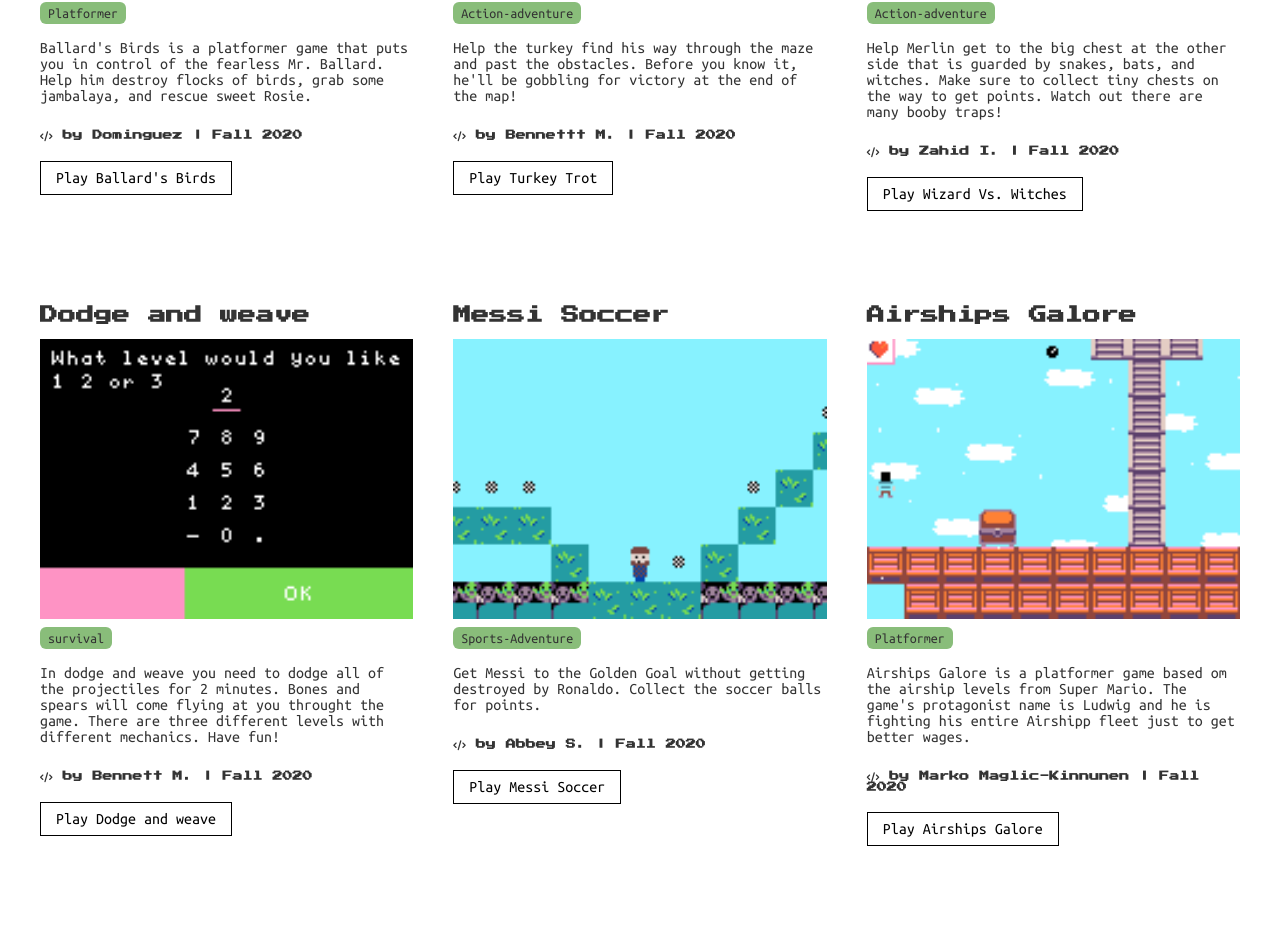
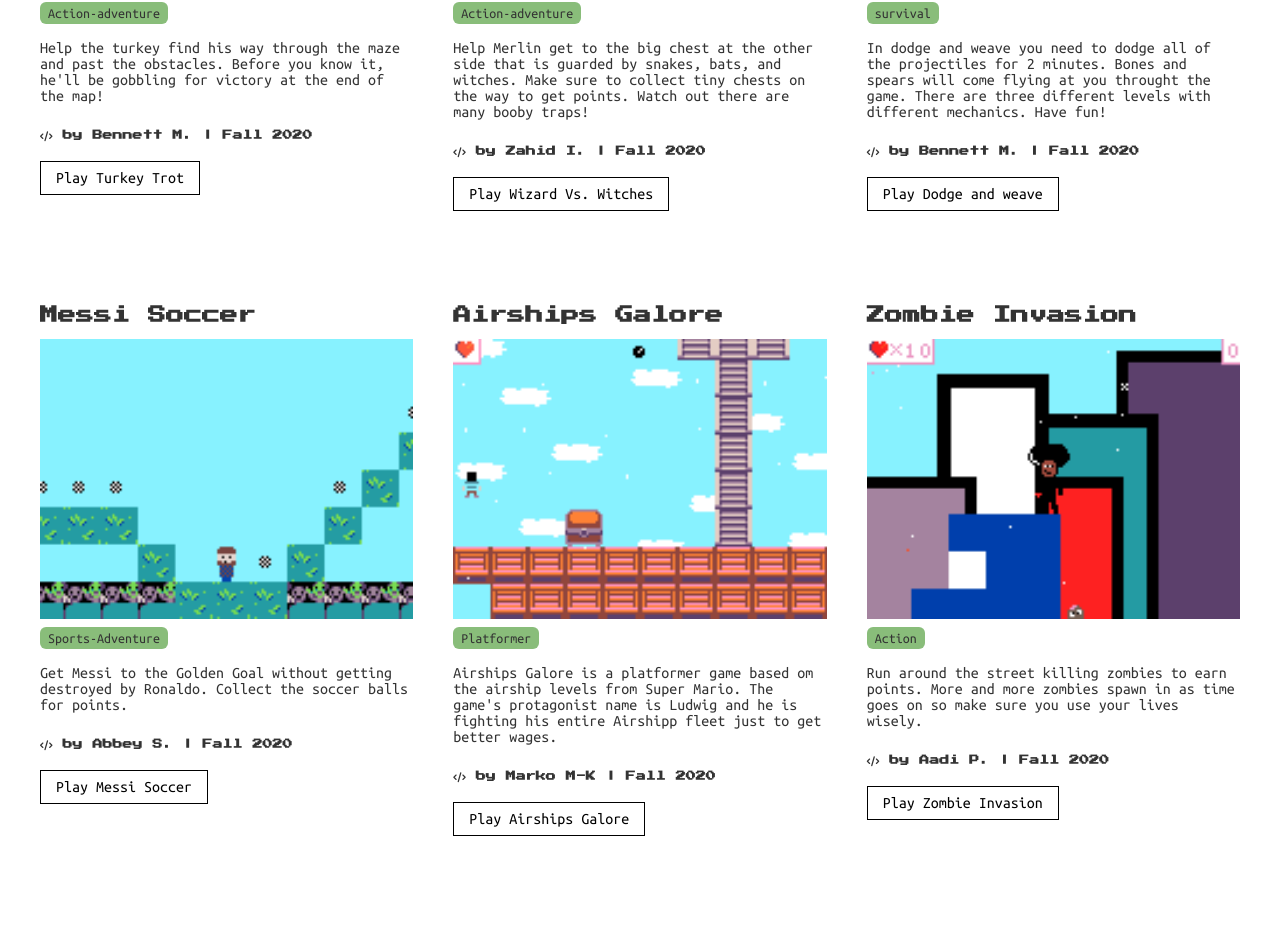
Before and after one commit to robertjdominguez/altamont-arcade, a Svelte app: page / in a window 1280 px wide. Shown: the part 1473-2401 px from the top of the page. Built offline with nearby package versions, Linux system fonts and the light colour scheme.

Commit message:
Update gameList.js

```diff
--- a/src/gameList.js
+++ b/src/gameList.js
@@ -1,18 +1,8 @@
 // Array of students' games
 export const games = [
     {
-      title: `Ballard's Birds`,
-      author: `Dominguez`,
-      description: `Ballard's Birds is a platformer game that puts you in control of the fearless Mr. Ballard. Help him destroy flocks of birds, grab some jambalaya, and rescue sweet Rosie.`,
-      link: `https://makecode.com/_YWXdPbRmMCyj`,
-      image: `images/bbgif.gif`,
-      protagonist: `Mr. Ballard`,
-      genre: `Platformer`,
-      term: `Fall 2020`,
-    },
-    {
       title: `Turkey Trot`,
-      author: `Bennettt M.`,
+      author: `Bennett M.`,
       description: `Help the turkey find his way through the maze and past the obstacles. Before you know it, he'll be gobbling for victory at the end of the map!`,
       link: `https://makecode.com/_CALCuVach2Uz`,
       image: `images/gobbles.gif`,
@@ -52,7 +42,7 @@ export const games = [
     },
     {
       title: `Airships Galore`,
-      author: `Marko Maglic-Kinnunen`,
+      author: `Marko M-K`,
       description: `Airships Galore is a platformer game based om the airship levels from Super Mario. The game's protagonist name is Ludwig and he is fighting his entire Airshipp fleet just to get better wages.`,
       link: `https://makecode.com/_15W3MXLzoCKj`,
       image: `images/download.gif`,
@@ -80,4 +70,14 @@ export const games = [
       genre: `Adventure`,
       term: `Fall 2020`,
     },
+    {
+      title: `Ballard's Birds`,
+      author: `Dominguez`,
+      description: `Ballard's Birds is a platformer game that puts you in control of the fearless Mr. Ballard. Help him destroy flocks of birds, grab some jambalaya, and rescue sweet Rosie.`,
+      link: `https://makecode.com/_YWXdPbRmMCyj`,
+      image: `images/bbgif.gif`,
+      protagonist: `Mr. Ballard`,
+      genre: `Platformer`,
+      term: `Fall 2020`,
+    },
   ];
```
